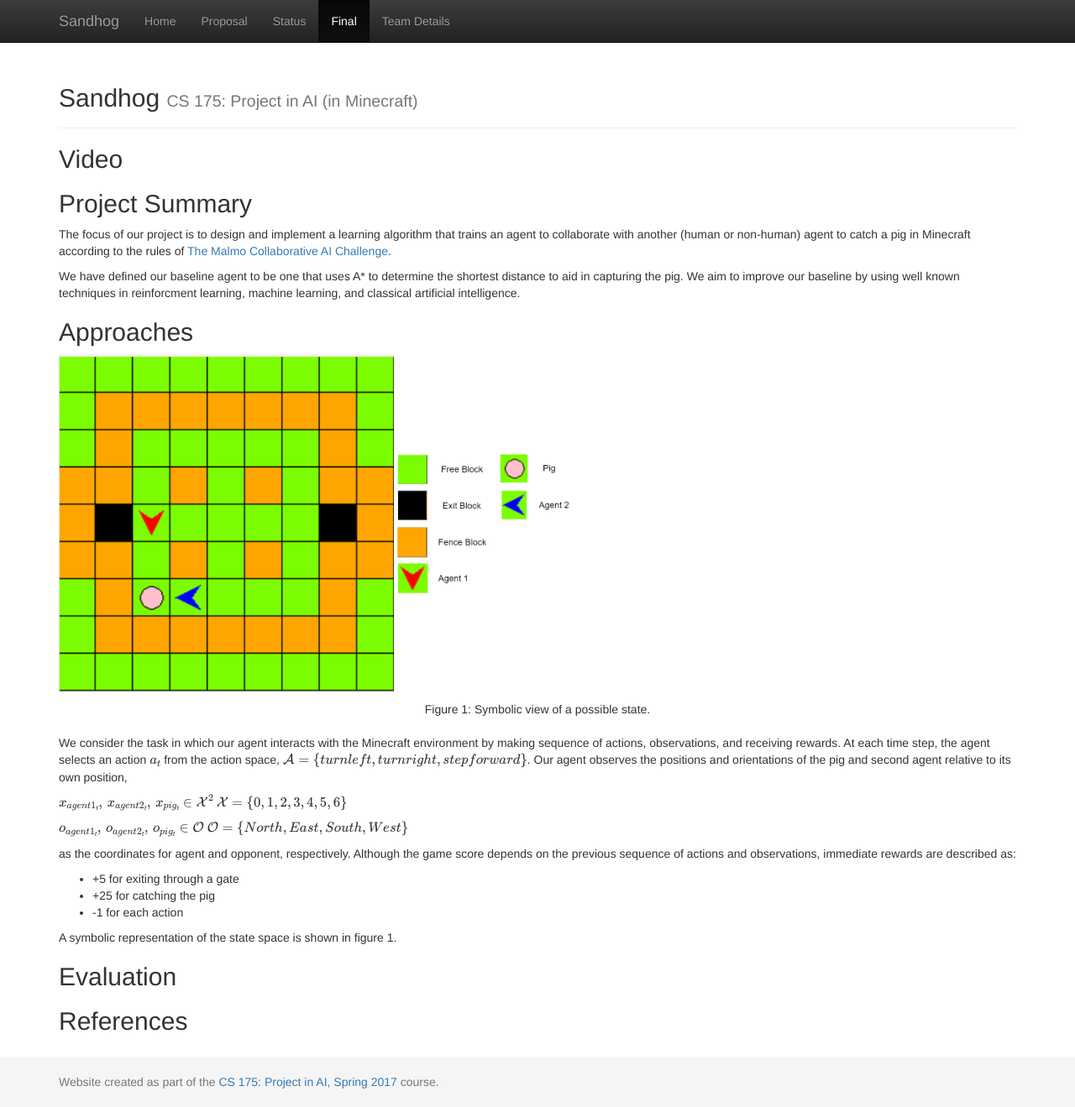
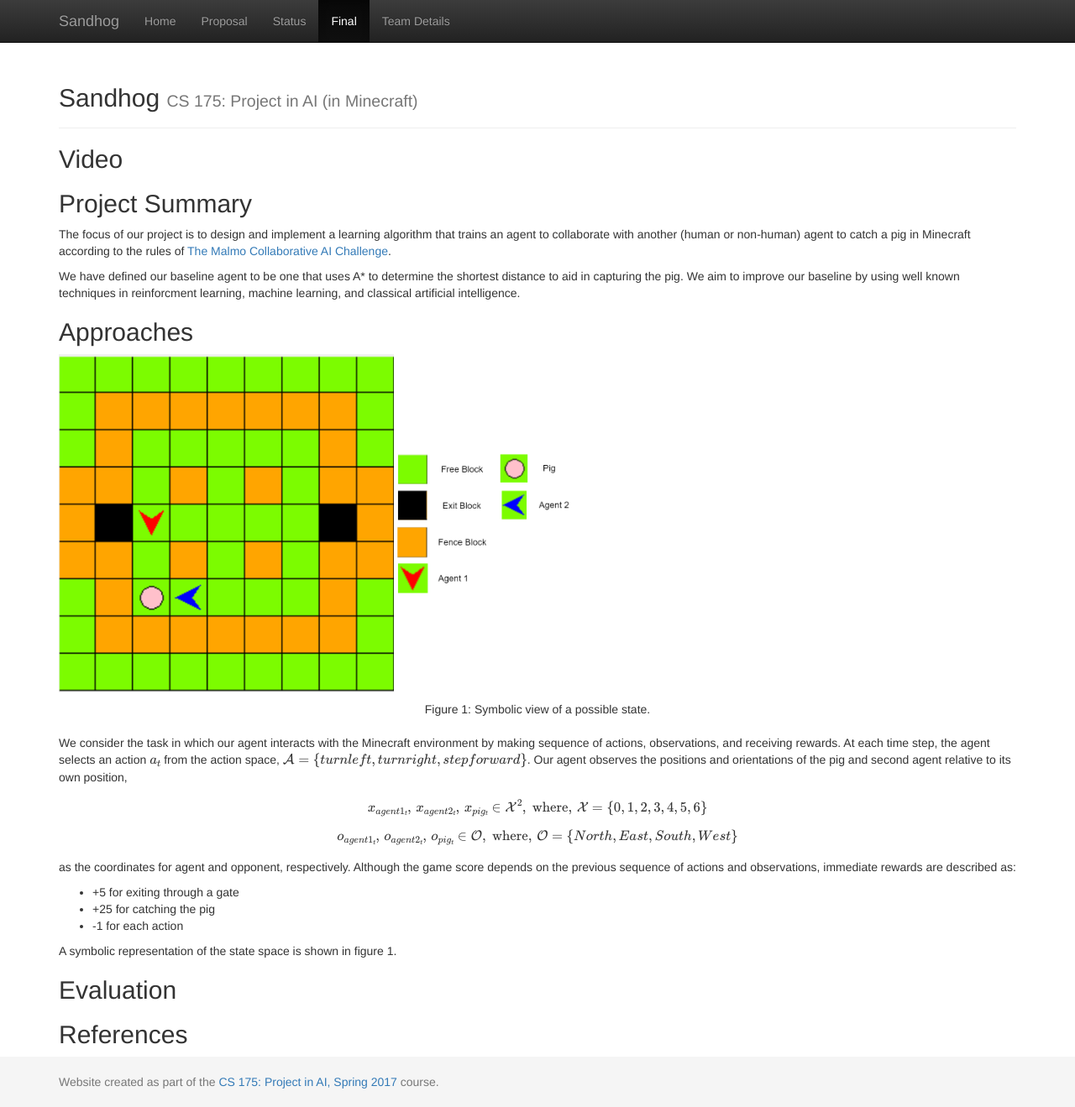
Before and after one commit to hfloresr/Sandhog, a Jekyll site: the page built from docs/final.md, in a window 1280 px wide and 1319 px high. Shown: the whole window at 84% size. Built offline with Jekyll 4.4.1, drawn with Linux system fonts in a browser that asks for light colours; formulas are drawn with MathJax 3.

Commit message:
reorg pos/orientation

```diff
--- a/docs/final.md
+++ b/docs/final.md
@@ -16,11 +16,10 @@
 <br>
 We consider the task in which our agent interacts with the Minecraft environment by making sequence of actions, observations, and receiving rewards. At each time step, the agent selects an action $$a_t$$ from the action space, $$\mathcal{A} = \{turn left, turn right, step forward\}$$. Our agent observes the positions and orientations of the pig and second agent relative to its own position,
 
-$$x_{agent1_{t}}, \, x_{agent2_{t}}, \, x_{pig_{t}} \in \mathcal{X}^{2}$$
-$$\mathcal{X} = \{0, 1, 2, 3, 4, 5, 6\}$$
+$$x_{agent1_{t}}, \, x_{agent2_{t}}, \, x_{pig_{t}} \in \mathcal{X}^{2}, \; \text{where}, \, \mathcal{X} = \{0, 1, 2, 3, 4, 5, 6\}$$
 
-$$o_{agent1_{t}}, \, o_{agent2_{t}}, \, o_{pig_{t}} \in \mathcal{O}$$
-$$\mathcal{O} = \{North, East, South, West\}$$
+
+$$o_{agent1_{t}}, \, o_{agent2_{t}}, \, o_{pig_{t}} \in \mathcal{O}, \; \text{where}, \, \mathcal{O} = \{North, East, South, West\}$$
 
 as the coordinates for agent and opponent, respectively. Although the game score depends on the previous sequence of actions and observations, immediate rewards are described as:
   * +5 for exiting through a gate
```
